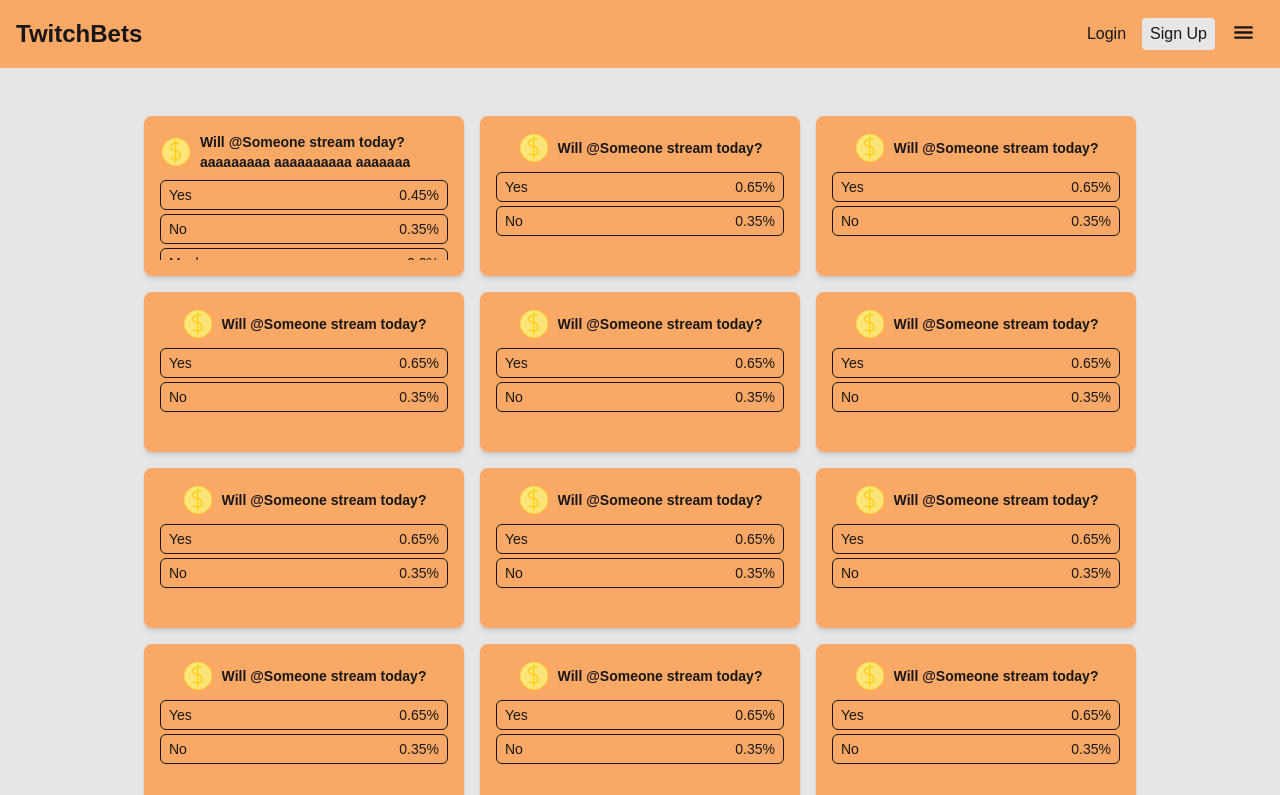
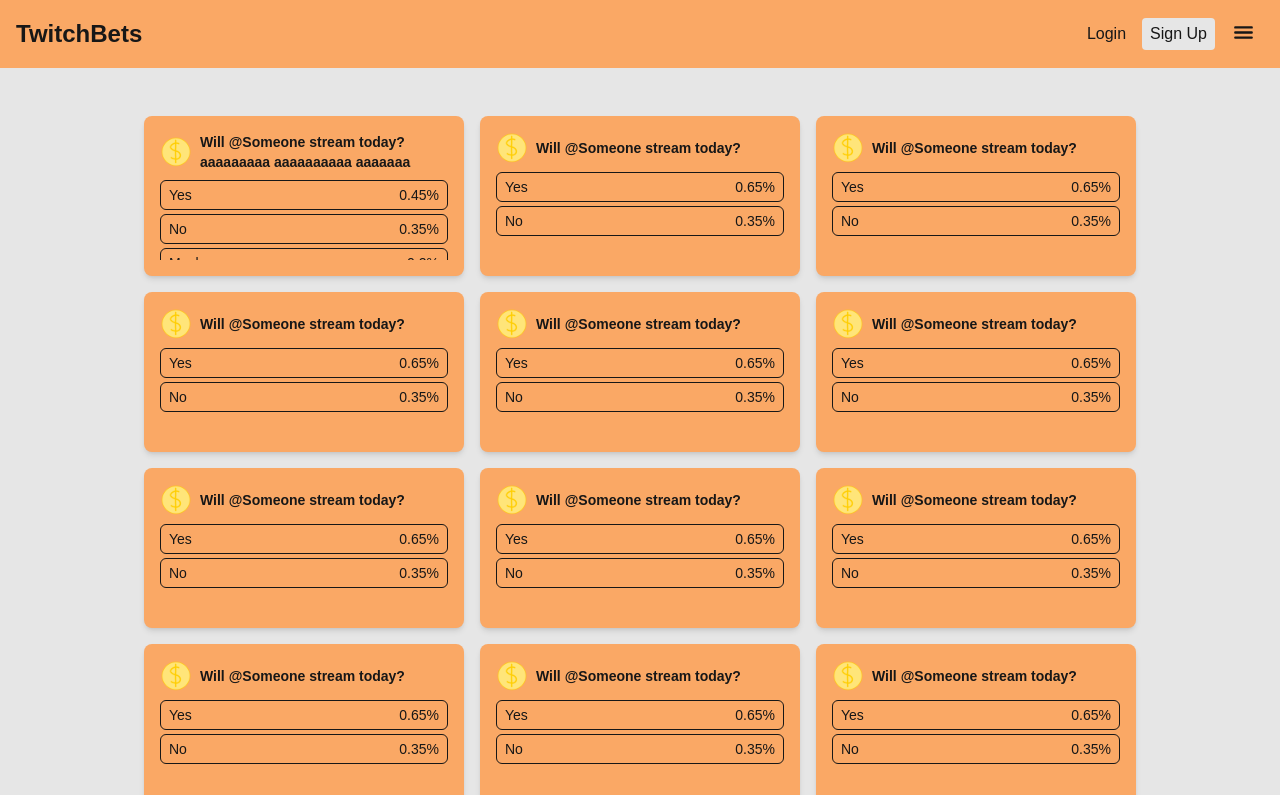
Before and after one commit to CedNo/TwitchBetsApp, a Next.js app: page / in a window 1280 px wide. Shown: the top 795 px of the page. Built offline with nearby package versions, Linux system fonts and the light colour scheme.

Commit message:
Fixed centering on BetCard title (#7)

```diff
--- a/app/components/bet-card.tsx
+++ b/app/components/bet-card.tsx
@@ -6,7 +6,7 @@
     return (
         <Link href={`/bet/${encodeURIComponent(bet.id)}`}>
             <div className="h-40 w-80 bg-secondary-bg rounded-lg flex flex-col items-center p-4 m-2 shadow-md hover:shadow-lg transition-shadow duration-300 ease-in-out cursor-pointer">
-                <div className="flex items-center justify-start mb-2">
+                <div className="flex items-center justify-start mb-2 mr-auto">
                     <Image src={bet.image} width={100} height={100} alt="Bet Image" className="w-8 h-8 rounded-full mr-2" />
                     <h3 className="text-sm font-bold line-clamp-2">{bet.title}</h3>
                 </div>
```
